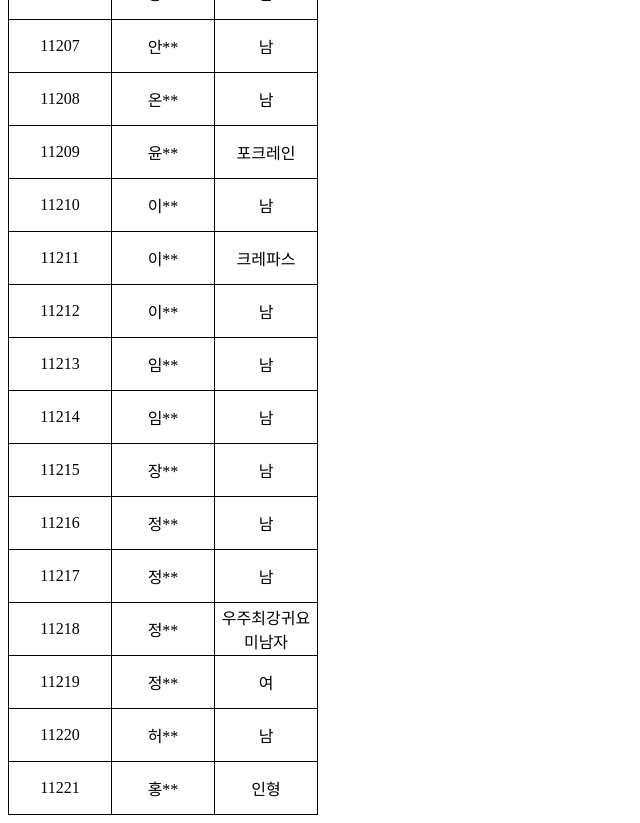
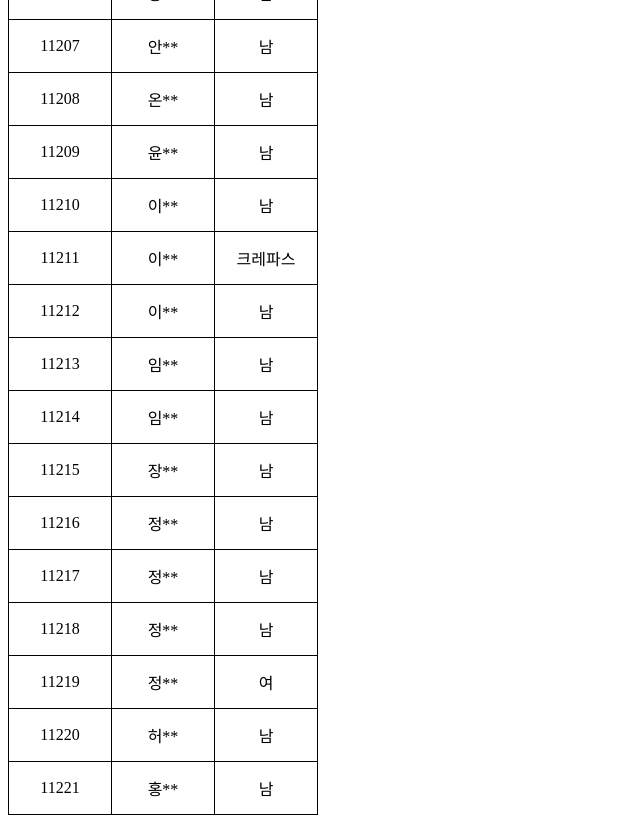
Before and after one commit to juwon0124/classroom, a plain HTML site: page index.html in a window 1280 px wide. Shown: the part 360-1183 px from the top of the page, without its empty margins (0-640 px from the left). Drawn offline with Linux system fonts and the light colour scheme.

Commit message:
Update index.html

```diff
--- a/index.html
+++ b/index.html
@@ -74,7 +74,7 @@
         <tr>
             <td>11209</td>
             <td>윤**</td>
-            <td>포크레인</td>
+            <td>남</td>
         </tr>
         <tr>
             <td>11210</td>
@@ -119,7 +119,7 @@
         <tr>
             <td>11218</td>
             <td>정**</td>
-            <td>우주최강귀요미남자</td>
+            <td>남</td>
         </tr>
         <tr>
             <td>11219</td>
@@ -135,7 +135,7 @@
         <tr>
             <td>11221</td>
             <td>홍**</td>
-            <td>인형</td>
+            <td>남</td>
         </tr>
     </table>
 </body>
```
